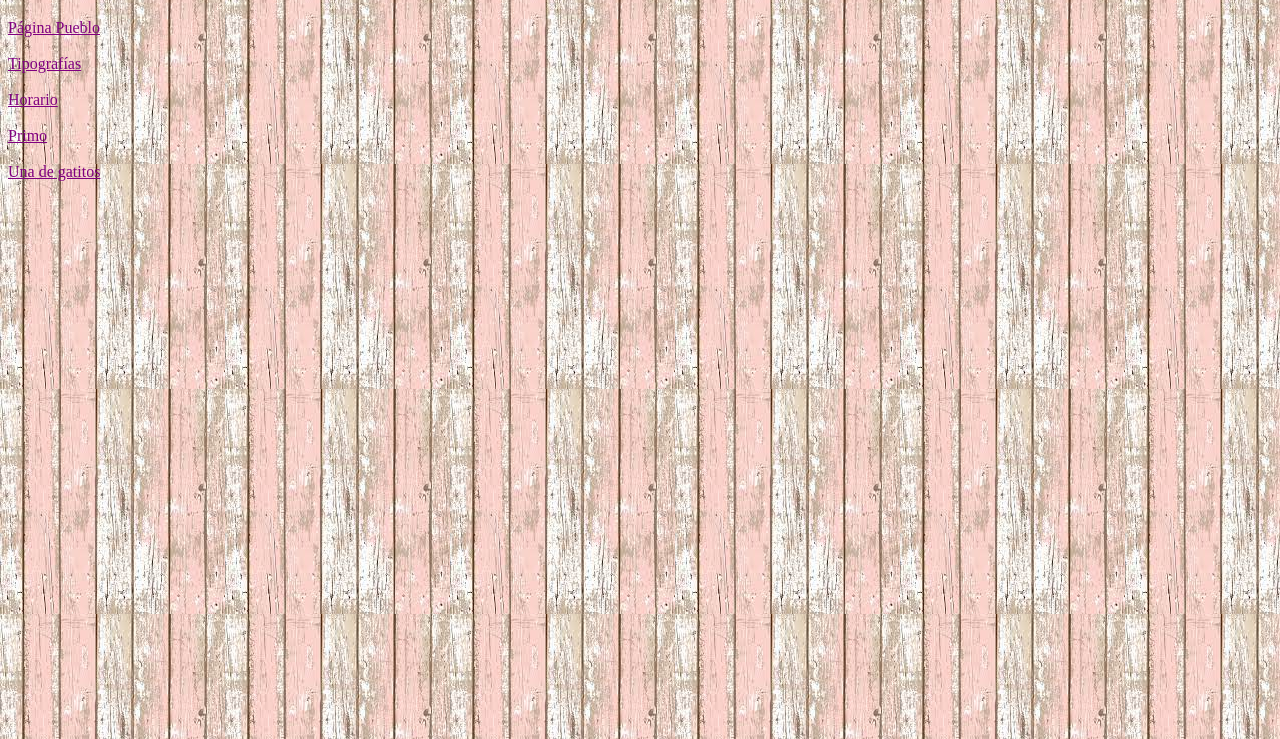
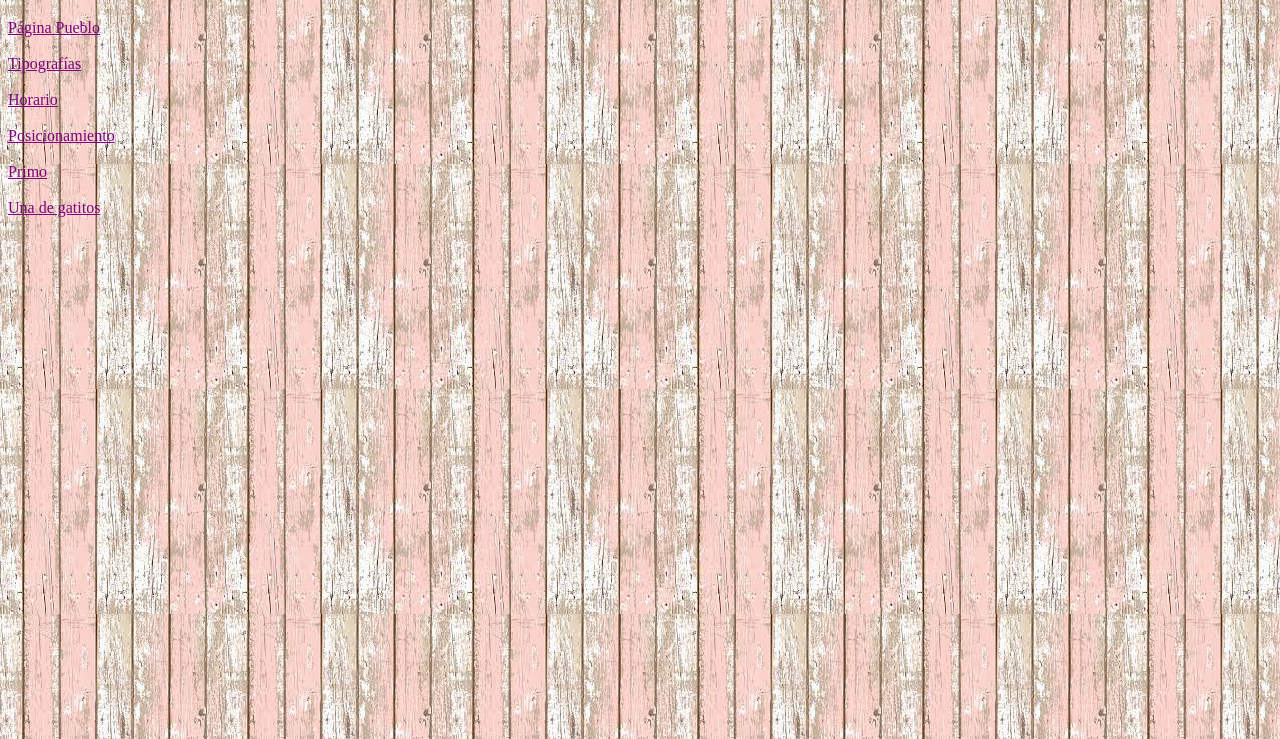
Before and after one commit to Josema1999/LenguajeJm, a plain HTML site: page index.html in a window 1280 px wide. Shown: the part 61-800 px from the top of the page. Drawn offline with Linux system fonts and the light colour scheme.

Commit message:
Update index.html

```diff
--- a/index.html
+++ b/index.html
@@ -11,6 +11,7 @@
 		<a class="paco" href="./Practica1/Estepona.html">Página Pueblo</a></br></br>
 		<a class="paco" href="./Practica2/Tipografias.html">Tipografías</a></br></br>
 		<a class="paco" href="./Practica3/horario.html">Horario</a></br></br>
+		<a class="paco" href="./Posicionamiento/index.html">Posicionamiento</a></br></br>
 		<a class="paco" href="./Primo/index.html">Primo</a></br></br>
 		<a class="paco" href="./Una de Gatitos/html5.html">Una de gatitos</a></br></br>
 	</section>
```
